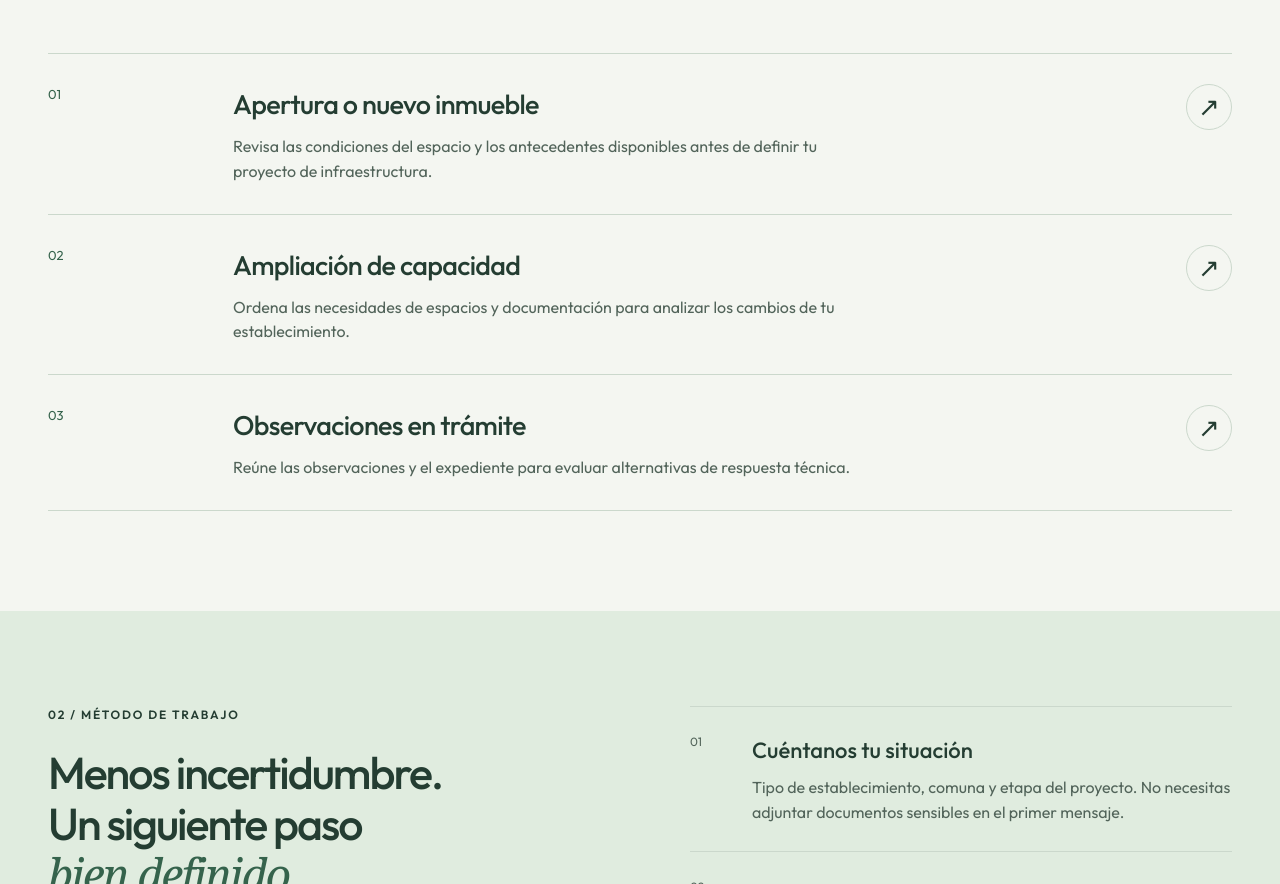
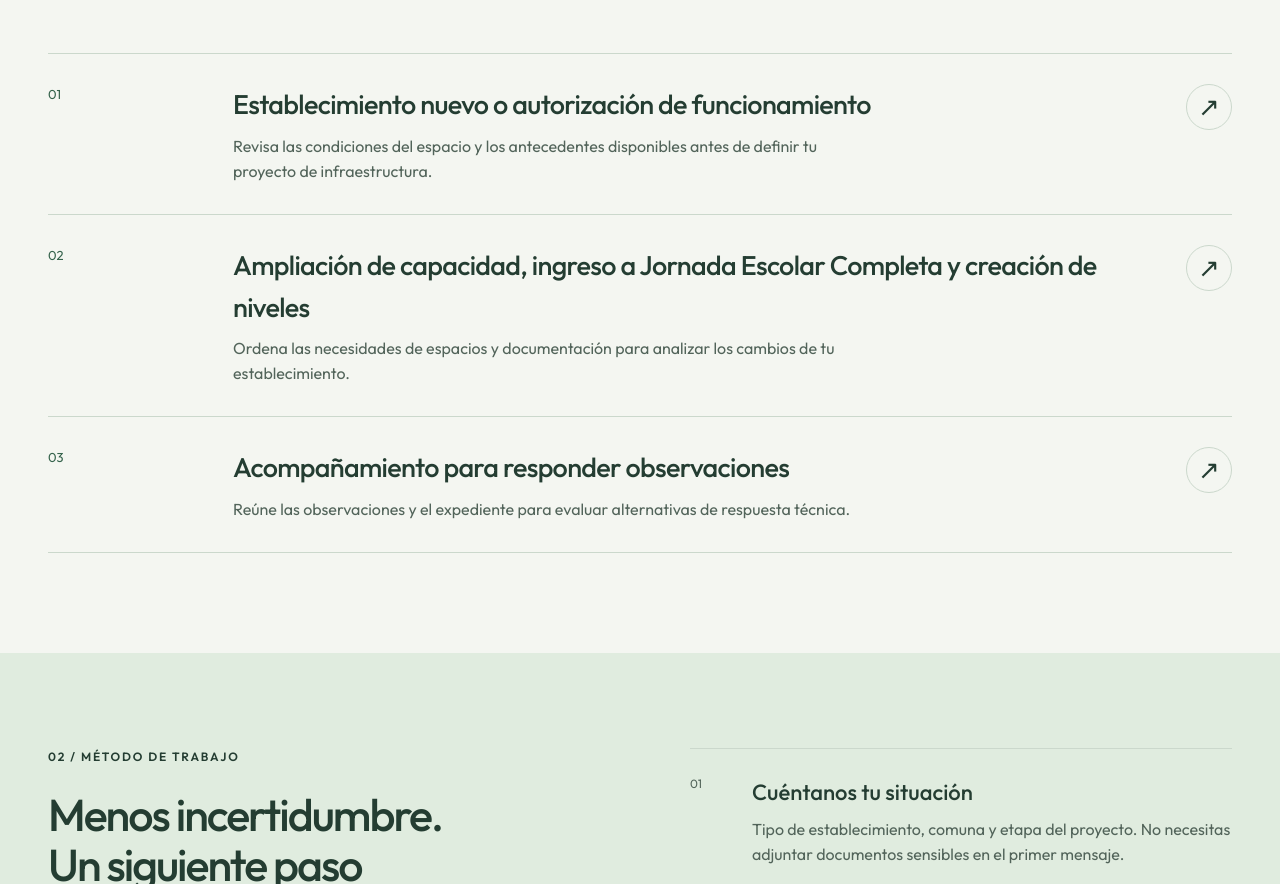
Before and after one commit to israelandreslagosrocha-jpg/WEB-NANO, a website: page index.html in a window 1280 px wide. Shown: the part 1144-2028 px from the top of the page. Drawn offline with Linux system fonts and the light colour scheme.

Commit message:
Update approved education service labels and pedagogy headline

```diff
--- a/index.html
+++ b/index.html
@@ -51,9 +51,9 @@
 <div class="discipline"><div class="wrap"><span>INFRAESTRUCTURA EDUCACIONAL</span><span>Evaluación</span><span>Diseño</span><span>Acompañamiento técnico</span></div></div>
 <section class="wrap section" id="areas"><span id="consulta-inicial" class="anchor-alias" aria-hidden="true"></span><span id="servicios" class="anchor-alias" aria-hidden="true"></span><span id="especialidades" class="anchor-alias" aria-hidden="true"></span><div class="section-heading"><p class="eyebrow">01 / PUNTO DE PARTIDA</p><h2>Una asesoría según<br>tu momento.</h2><p>El primer paso cambia según tu proyecto. Identifiquemos qué necesitas revisar antes de avanzar.</p></div>
 <div class="service-list">
-<article><span class="number">01</span><div><h3>Apertura o nuevo inmueble</h3><p>Revisa las condiciones del espacio y los antecedentes disponibles antes de definir tu proyecto de infraestructura.</p></div><a href="asesoria-infraestructura-educacional.html#evaluacion" aria-label="Ver asesoría para apertura o nuevo inmueble">↗</a></article>
-<article><span class="number">02</span><div><h3>Ampliación de capacidad</h3><p>Ordena las necesidades de espacios y documentación para analizar los cambios de tu establecimiento.</p></div><a href="asesoria-infraestructura-educacional.html#diseno" aria-label="Ver asesoría de diseño y ampliación">↗</a></article>
-<article><span class="number">03</span><div><h3>Observaciones en trámite</h3><p>Reúne las observaciones y el expediente para evaluar alternativas de respuesta técnica.</p></div><a href="asesoria-infraestructura-educacional.html#tramitacion" aria-label="Ver acompañamiento técnico de tramitación">↗</a></article>
+<article><span class="number">01</span><div><h3>Establecimiento nuevo o autorización de funcionamiento</h3><p>Revisa las condiciones del espacio y los antecedentes disponibles antes de definir tu proyecto de infraestructura.</p></div><a href="asesoria-infraestructura-educacional.html#evaluacion" aria-label="Ver asesoría para establecimiento nuevo o autorización de funcionamiento">↗</a></article>
+<article><span class="number">02</span><div><h3>Ampliación de capacidad, ingreso a Jornada Escolar Completa y creación de niveles</h3><p>Ordena las necesidades de espacios y documentación para analizar los cambios de tu establecimiento.</p></div><a href="asesoria-infraestructura-educacional.html#diseno" aria-label="Ver asesoría para ampliación, Jornada Escolar Completa y creación de niveles">↗</a></article>
+<article><span class="number">03</span><div><h3>Acompañamiento para responder observaciones</h3><p>Reúne las observaciones y el expediente para evaluar alternativas de respuesta técnica.</p></div><a href="asesoria-infraestructura-educacional.html#tramitacion" aria-label="Ver acompañamiento para responder observaciones">↗</a></article>
 </div></section>
 <section class="process" id="proceso"><div class="wrap process-layout"><div><p class="eyebrow">02 / MÉTODO DE TRABAJO</p><h2>Menos incertidumbre.<br>Un siguiente paso<br><em>bien definido.</em></h2><p class="process-note">La consulta inicial orienta. Una evaluación técnica requiere revisar antecedentes y acordar una propuesta.</p></div><ol class="steps"><li><span>01</span><div><h3>Cuéntanos tu situación</h3><p>Tipo de establecimiento, comuna y etapa del proyecto. No necesitas adjuntar documentos sensibles en el primer mensaje.</p></div></li><li><span>02</span><div><h3>Ordena tus antecedentes</h3><p>Identifica los planos, documentos u observaciones que tienes disponibles para enfocar la revisión.</p></div></li><li><span>03</span><div><h3>Acuerda el alcance</h3><p>Antes de contratar, define entregables, honorarios, responsables y plazos. Las resoluciones corresponden a la autoridad competente.</p></div></li></ol></div></section>
 <section class="wrap section questions" id="preguntas"><span id="guia-normativa" class="anchor-alias" aria-hidden="true"></span><span id="faq" class="anchor-alias" aria-hidden="true"></span><div><p class="eyebrow">03 / ANTES DE CONVERSAR</p><h2>Lo esencial,<br>sin vueltas.</h2></div><div class="faq"><details><summary>¿Puedo consultar sin tener todos los documentos?</summary><p>Sí. Describe tu situación y qué antecedentes tienes. La conversación inicial permite identificar qué información podría hacer falta.</p></details><details><summary>¿La asesoría garantiza una aprobación?</summary><p>No. El trabajo técnico prepara antecedentes y acompaña gestiones dentro del alcance contratado. La autoridad competente evalúa y resuelve cada solicitud.</p></details><details><summary>¿Cómo se definen el costo y los plazos?</summary><p>Después de revisar el caso se debe acordar una propuesta. Es importante distinguir el trabajo del asesor, los costos de terceros y los tiempos de organismos externos.</p></details></div></section>
```
Also changed, not shown: asesoria-tecnico-pedagogica.html (+1 -1 lines).
